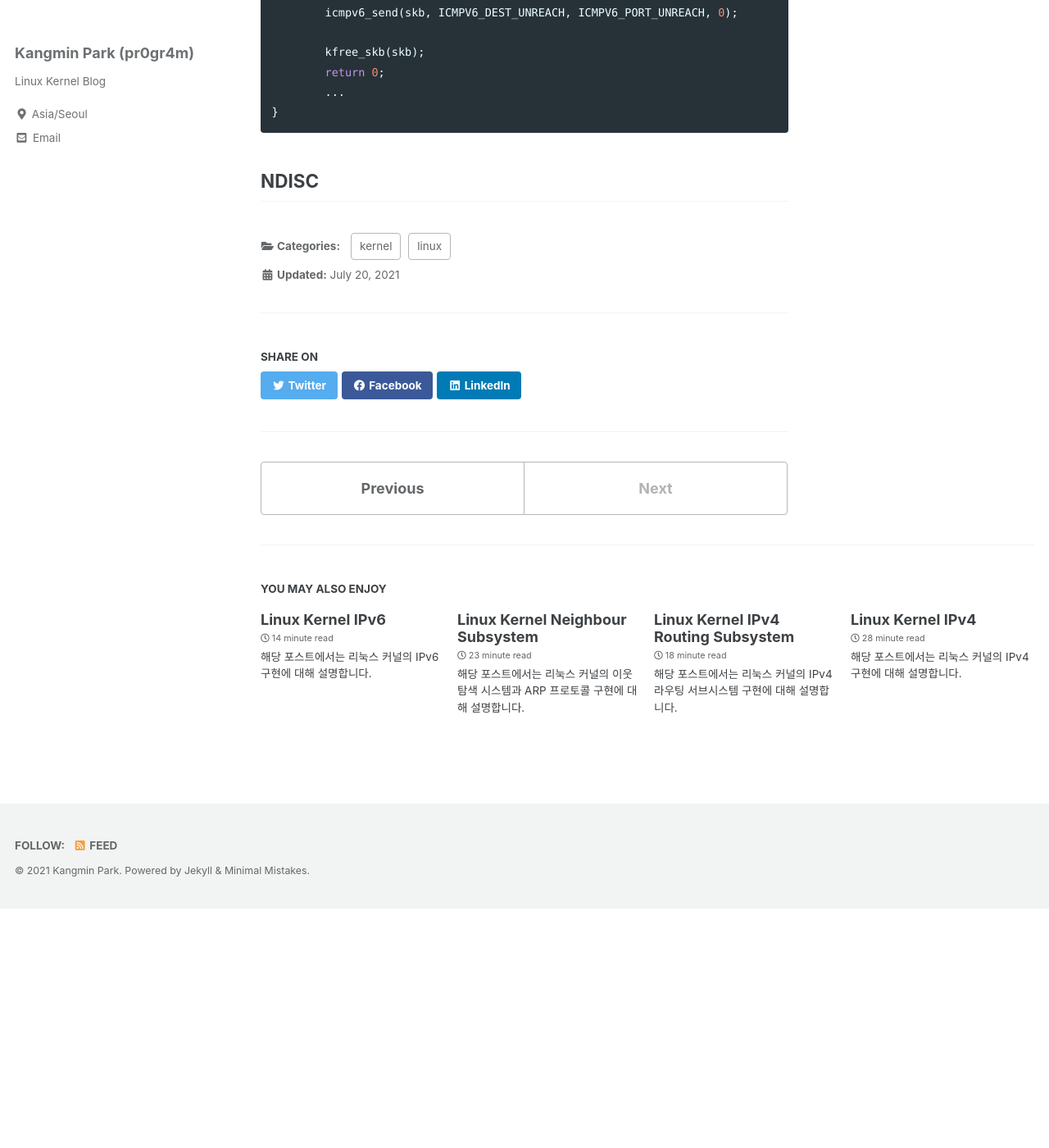
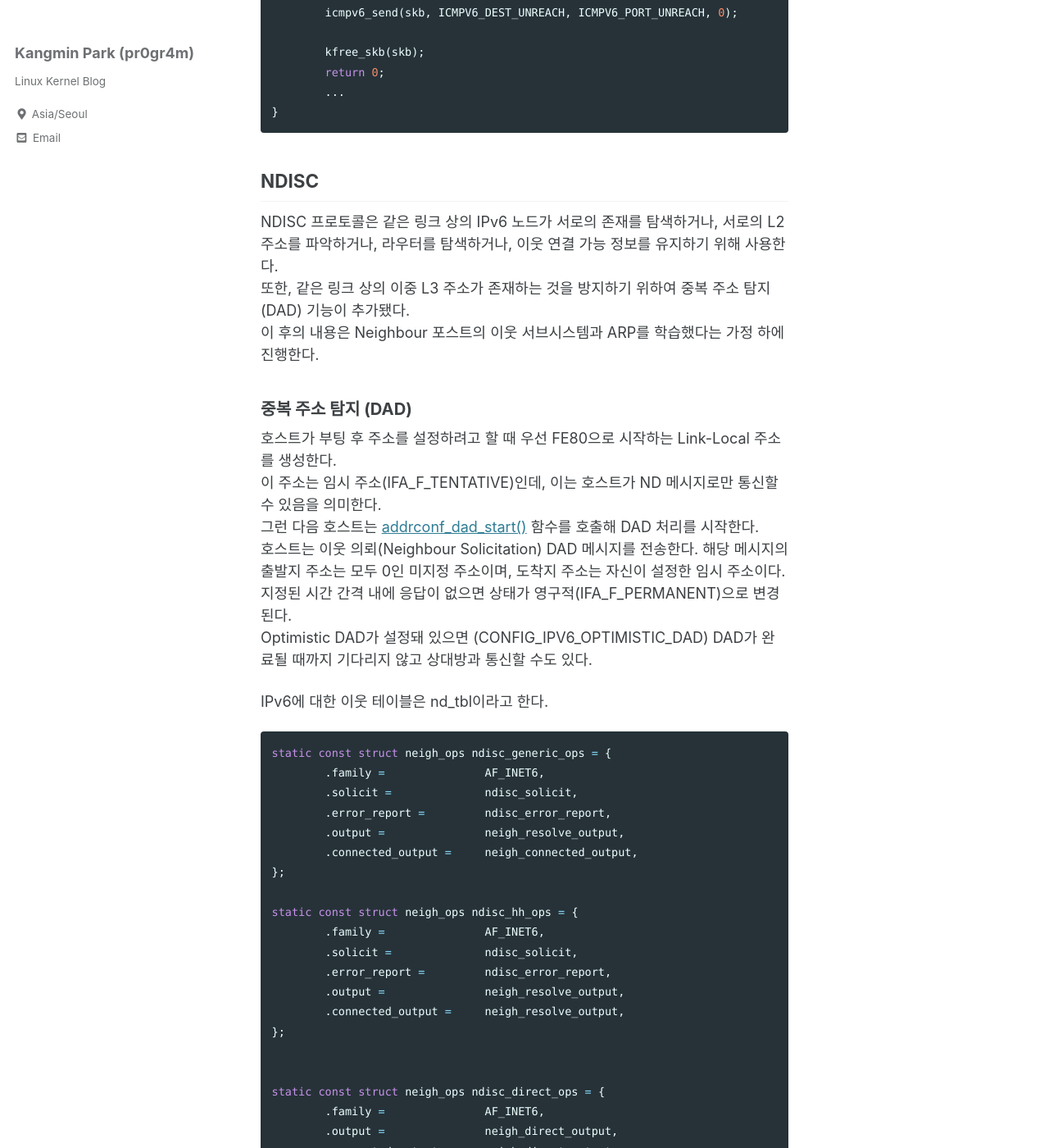
Before and after one commit to pr0gr4m/pr0gr4m.github.io, a Jekyll site: the page built from _posts/2021-07-20-icmpv6.md, in a window 1280 px wide and 1400 px high, scrolled down 10256 px. Shown: the whole window at 82% size. Built offline with Jekyll 4.4.1, drawn with Linux system fonts in a browser that asks for light colours; cached includes are drawn as plain includes; before the commit the page ends 11364 px from its top, so only the background shows below that; some of the changed text lies outside the part shown.

Commit message:
Update ICMPv6 (Add NDISC)

````diff
--- a/_posts/2021-07-20-icmpv6.md
+++ b/_posts/2021-07-20-icmpv6.md
@@ -379,3 +379,118 @@ int __udp6_lib_rcv(struct sk_buff *skb, struct udp_table *udptable,
 ```
 
 ## NDISC
+
+NDISC 프로토콜은 같은 링크 상의 IPv6 노드가 서로의 존재를 탐색하거나, 서로의 L2 주소를 파악하거나, 라우터를 탐색하거나, 이웃 연결 가능 정보를 유지하기 위해 사용한다.
+또한, 같은 링크 상의 이중 L3 주소가 존재하는 것을 방지하기 위하여 중복 주소 탐지(DAD) 기능이 추가됐다.
+이 후의 내용은 Neighbour 포스트의 이웃 서브시스템과 ARP를 학습했다는 가정 하에 진행한다.
+
+### 중복 주소 탐지 (DAD)
+
+호스트가 부팅 후 주소를 설정하려고 할 때 우선 FE80으로 시작하는 Link-Local 주소를 생성한다.
+이 주소는 임시 주소(IFA_F_TENTATIVE)인데, 이는 호스트가 ND 메시지로만 통신할 수 있음을 의미한다.
+그런 다음 호스트는 [addrconf_dad_start()](https://elixir.bootlin.com/linux/latest/source/net/ipv6/addrconf.c#L4001) 함수를 호출해 DAD 처리를 시작한다.
+호스트는 이웃 의뢰(Neighbour Solicitation) DAD 메시지를 전송한다. 해당 메시지의 출발지 주소는 모두 0인 미지정 주소이며, 도착지 주소는 자신이 설정한 임시 주소이다.
+지정된 시간 간격 내에 응답이 없으면 상태가 영구적(IFA_F_PERMANENT)으로 변경된다.
+Optimistic DAD가 설정돼 있으면 (CONFIG_IPV6_OPTIMISTIC_DAD) DAD가 완료될 때까지 기다리지 않고 상대방과 통신할 수도 있다.
+
+IPv6에 대한 이웃 테이블은 nd_tbl이라고 한다.
+```c
+static const struct neigh_ops ndisc_generic_ops = {
+	.family =		AF_INET6,
+	.solicit =		ndisc_solicit,
+	.error_report =		ndisc_error_report,
+	.output =		neigh_resolve_output,
+	.connected_output =	neigh_connected_output,
+};
+
+static const struct neigh_ops ndisc_hh_ops = {
+	.family =		AF_INET6,
+	.solicit =		ndisc_solicit,
+	.error_report =		ndisc_error_report,
+	.output =		neigh_resolve_output,
+	.connected_output =	neigh_resolve_output,
+};
+
+
+static const struct neigh_ops ndisc_direct_ops = {
+	.family =		AF_INET6,
+	.output =		neigh_direct_output,
+	.connected_output =	neigh_direct_output,
+};
+
+struct neigh_table nd_tbl = {
+	.family =	AF_INET6,
+	.key_len =	sizeof(struct in6_addr),
+	.protocol =	cpu_to_be16(ETH_P_IPV6),
+	.hash =		ndisc_hash,
+	.key_eq =	ndisc_key_eq,
+	.constructor =	ndisc_constructor,
+	.pconstructor =	pndisc_constructor,
+	.pdestructor =	pndisc_destructor,
+	.proxy_redo =	pndisc_redo,
+	.is_multicast =	ndisc_is_multicast,
+	.allow_add  =   ndisc_allow_add,
+	.id =		"ndisc_cache",
+	.parms = {
+		.tbl			= &nd_tbl,
+		.reachable_time		= ND_REACHABLE_TIME,
+		.data = {
+			[NEIGH_VAR_MCAST_PROBES] = 3,
+			[NEIGH_VAR_UCAST_PROBES] = 3,
+			[NEIGH_VAR_RETRANS_TIME] = ND_RETRANS_TIMER,
+			[NEIGH_VAR_BASE_REACHABLE_TIME] = ND_REACHABLE_TIME,
+			[NEIGH_VAR_DELAY_PROBE_TIME] = 5 * HZ,
+			[NEIGH_VAR_GC_STALETIME] = 60 * HZ,
+			[NEIGH_VAR_QUEUE_LEN_BYTES] = SK_WMEM_MAX,
+			[NEIGH_VAR_PROXY_QLEN] = 64,
+			[NEIGH_VAR_ANYCAST_DELAY] = 1 * HZ,
+			[NEIGH_VAR_PROXY_DELAY] = (8 * HZ) / 10,
+		},
+	},
+	.gc_interval =	  30 * HZ,
+	.gc_thresh1 =	 128,
+	.gc_thresh2 =	 512,
+	.gc_thresh3 =	1024,
+};
+```
+
+일부 멤버는 보는 바와 같이 ARP 테이블 멤버와 동일하다.
+이웃 탐색 메시지는 ICMPv6 메시지이므로, ```icmpv6_rcv()``` 함수로 처리된다.
+ICMPv6 메시지 수신 챕터에서 본 바와 같이 그 중 NDISC 메시지는 ```ndisc_rcv()``` 함수를 호출하여 처리한다.
+
+NDISC에는 ```ndisc_generic_ops```, ```ndisc_hh_ops```, ```ndisc_direct_ops``` 라는 세 가지 오퍼레이션 객체가 있다.
+```c
+	if (!dev->header_ops) {
+		neigh->nud_state = NUD_NOARP;
+		neigh->ops = &ndisc_direct_ops;
+		neigh->output = neigh_direct_output;
+	} else {
+		if (is_multicast) {
+			neigh->nud_state = NUD_NOARP;
+			ndisc_mc_map(addr, neigh->ha, dev, 1);
+		} else if (dev->flags&(IFF_NOARP|IFF_LOOPBACK)) {
+			neigh->nud_state = NUD_NOARP;
+			memcpy(neigh->ha, dev->dev_addr, dev->addr_len);
+			if (dev->flags&IFF_LOOPBACK)
+				neigh->type = RTN_LOCAL;
+		} else if (dev->flags&IFF_POINTOPOINT) {
+			neigh->nud_state = NUD_NOARP;
+			memcpy(neigh->ha, dev->broadcast, dev->addr_len);
+		}
+		if (dev->header_ops->cache)
+			neigh->ops = &ndisc_hh_ops;
+		else
+			neigh->ops = &ndisc_generic_ops;
+		if (neigh->nud_state&NUD_VALID)
+			neigh->output = neigh->ops->connected_output;
+		else
+			neigh->output = neigh->ops->output;
+	}
+```
+* net_device 객체의 header_ops가 NULL이면 neigh_ops 객체는 ```ndisc_direct_ops```로 설정된다.
+* net_device 객체의 header_ops에 cache 멤버가 NULL이 아니면 neigh_ops 객체는 ```ndisc_hh_ops```로 설정된다.
+* net_device 객체의 header_ops에 cache 멤버가 NULL이면 neigh_ops 객체는 ```ndisc_generic_ops```로 설정된다.
+
+### NDISC 의뢰(Solicitation) 요청 송신
+
+### NDISC 이웃 의뢰와 알림(Advertisements) 수신
````
